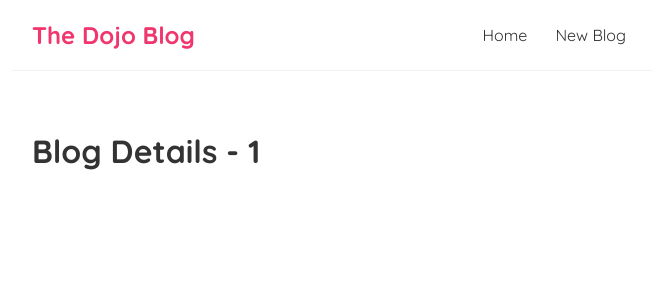
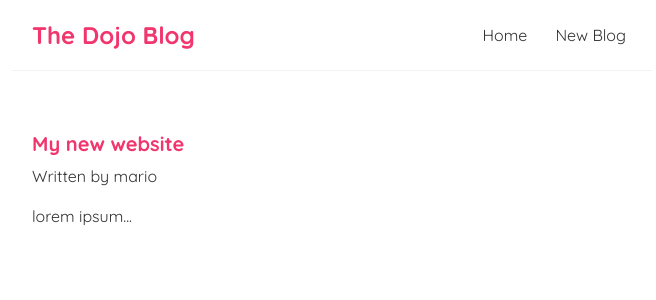
Before and after one commit to BenjaminRochez/react-dojo, a React (Create React App) app: page /blogs/1 in a window 1280 px wide. Shown: the top 300 px of the page, without its empty margins (308-964 px from the left). Built offline with nearby package versions, Linux system fonts and the light colour scheme; data requests are answered from the project's data file.

Commit message:
Added blog details

```diff
--- a/src/BlogDetails.js
+++ b/src/BlogDetails.js
@@ -1,12 +1,22 @@
 import { useParams } from "react-router-dom";
+import useFetch from "./usefetch";
 
 const BlogDetails = () => {
 
     const {id} = useParams();
+    const {data:blog, error, isPending} = useFetch('http://localhost:7000/blogs/' + id);
 
     return (
         <div className="blog-details">
-            <h1>Blog Details - {id}</h1>
+            {isPending && <div>Loading...</div>}
+            {error && <div>{error}</div>}
+            {blog && !isPending && (
+                <article>
+                    <h2>{blog.title}</h2>
+                    <p>Written by {blog.author}</p>
+                    <div>{blog.body}</div>
+                </article>
+            )}
         </div>
     );
 }
```
Also changed, not shown: 1 other file (tests, documents, lock files or other folders).
